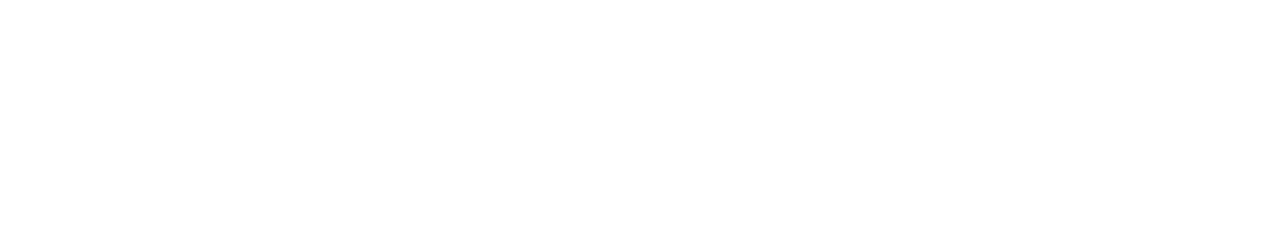
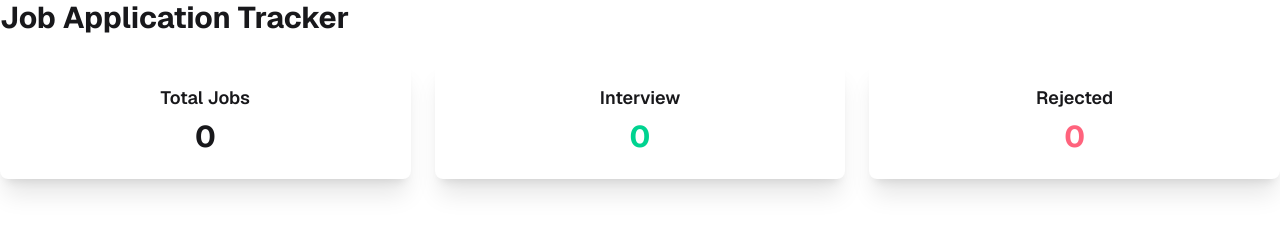
Before and after one commit to AbuSiddike/Job-Tracker, a website: page index.html in a window 1280 px wide. Drawn offline with nearby package versions, Linux system fonts and the light colour scheme.

Commit message:
dashboard added and taulwind style, daisyUI installed

```diff
--- a/index.html
+++ b/index.html
@@ -1,11 +1,53 @@
-<!DOCTYPE html>
+<!doctype html>
 <html lang="en">
-<head>
-    <meta charset="UTF-8">
-    <meta name="viewport" content="width=device-width, initial-scale=1.0">
-    <title>Document</title>
-</head>
-<body>
+  <head>
+    <meta charset="UTF-8" />
+    <meta name="viewport" content="width=device-width, initial-scale=1.0" />
+    <title>Job Application Tracker</title>
+    <link rel="stylesheet" href="./tailwind_styles/output.css">
+    <link rel="preconnect" href="https://fonts.googleapis.com" />
+    <link rel="preconnect" href="https://fonts.gstatic.com" crossorigin />
+    <link
+      href="https://fonts.googleapis.com/css2?family=Geist:wght@100..900&display=swap"
+      rel="stylesheet"
+    />
+    <style>
+      .geist {
+        font-family: 'Geist', sans-serif;
+      }
+    </style>
+  </head>
+  <body class="geist">
+    <!-- ======= DASHBOARD ======= -->
+    <section class="max-w-7xl mx-auto mb-10">
+      <h1 class="text-3xl font-bold mb-6">
+        Job Application Tracker
+      </h1>
 
-</body>
+      <div class="grid grid-cols-1 md:grid-cols-3 gap-6">
+        <div class="card bg-base-100 shadow-xl">
+          <div class="card-body text-center">
+            <h2 class="card-title justify-center">Total Jobs</h2>
+            <p id="total-count" class="text-3xl font-bold">0</p>
+          </div>
+        </div>
+
+        <div class="card bg-base-100 shadow-xl">
+          <div class="card-body text-center">
+            <h2 class="card-title justify-center">Interview</h2>
+            <p id="interview-count" class="text-3xl font-bold text-success">
+              0
+            </p>
+          </div>
+        </div>
+
+        <div class="card bg-base-100 shadow-xl">
+          <div class="card-body text-center">
+            <h2 class="card-title justify-center">Rejected</h2>
+            <p id="rejected-count" class="text-3xl font-bold text-error">0</p>
+          </div>
+        </div>
+      </div>
+    </section>
+  </body>
 </html>
--- /dev/null
+++ b/tailwind_styles/src.css
@@ -0,0 +1,2 @@
+@import "tailwindcss";
+@plugin "daisyui";
```
Also changed, not shown: package.json (added, +13 -0 lines), README.md (added), assets/jobs.png (added), script/script.js (added), tailwind_styles/output.css (added), 2 other files.
